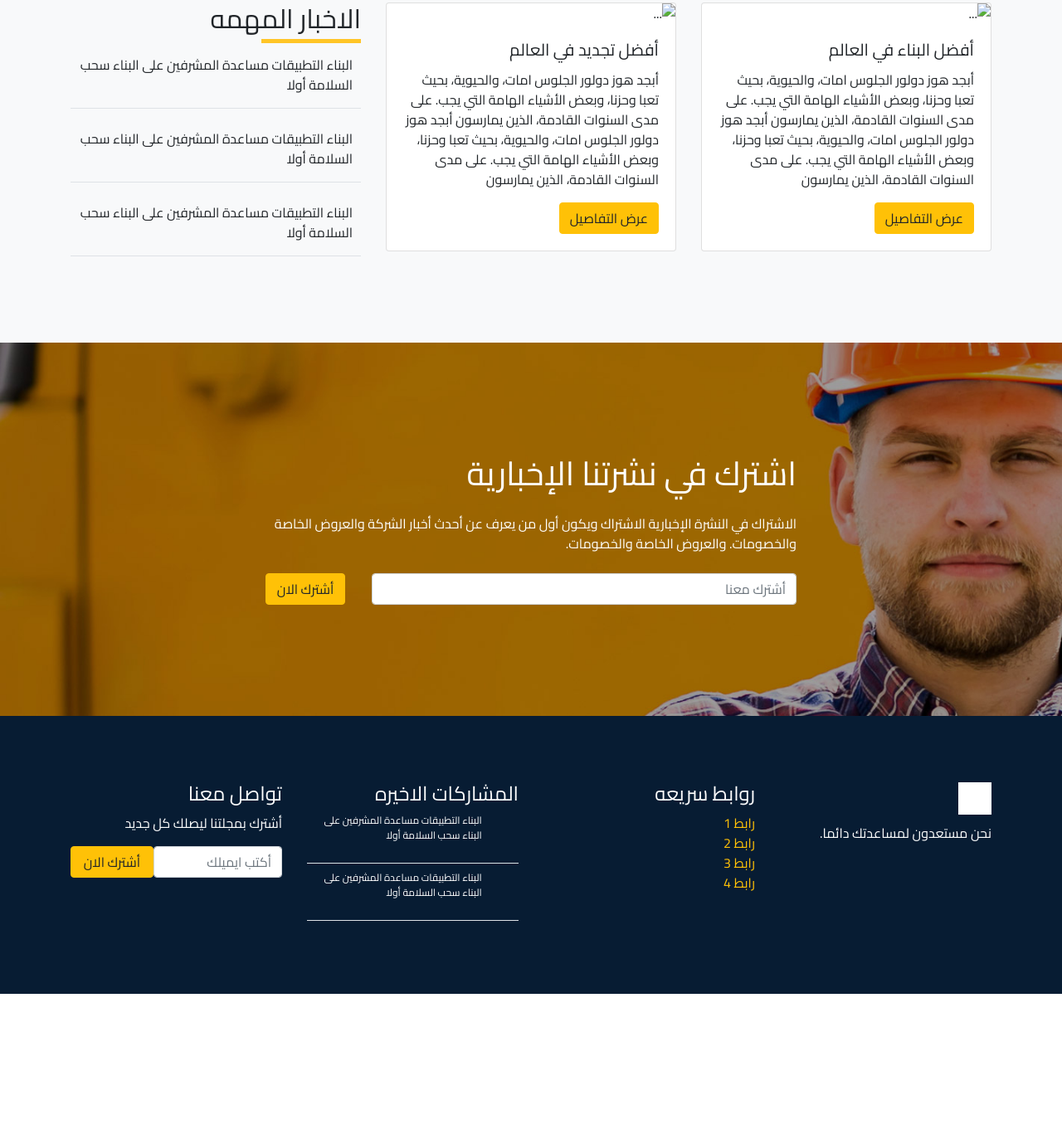
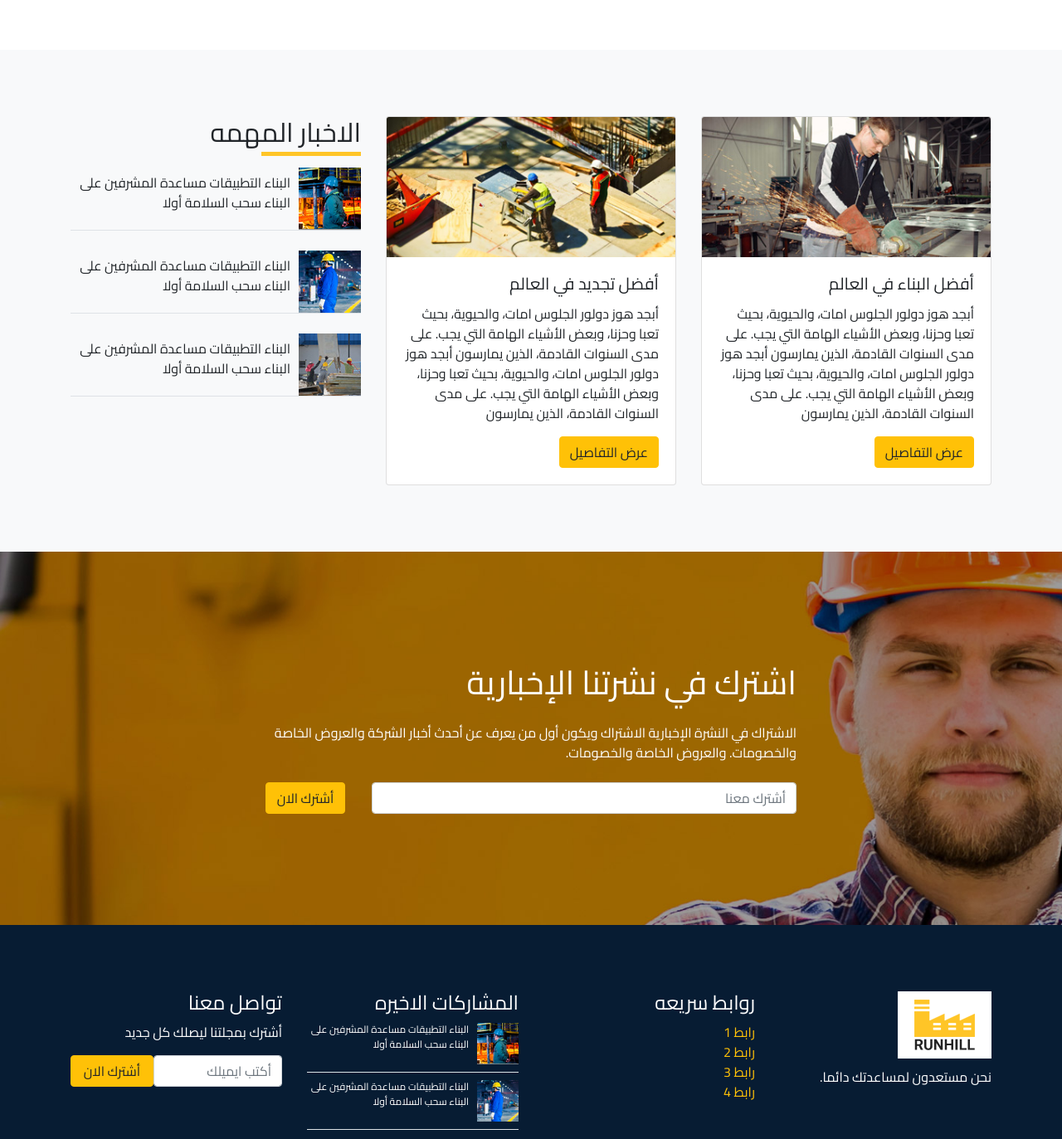
Before and after one commit to sal-rushdi/Bootstrap.project, a plain HTML site: page index.html in a window 1280 px wide. Shown: the part 1166-2539 px from the top of the page at 83% size. Before the commit the page ends 2364 px from the top, so only its background shows below. Drawn offline with nearby package versions, Linux system fonts and the light colour scheme.

Commit message:
first commit

```diff
--- a/index.html
+++ b/index.html
@@ -19,7 +19,7 @@
     <nav class="navbar navbar-expand-lg navbar-light bg-white">
         <div class="container">
             <a class="navbar-brand" href="#">
-                <img src="../BS.Project/images/logo.png" alt="Logo"/>
+                <img src="images/logo.png" alt="Logo"/>
             </a>
         <button class="navbar-toggler" type="button" data-toggle="collapse" data-target="#navbarSupportedContent" aria-controls="navbarSupportedContent" aria-expanded="false" aria-label="Toggle navigation">
           <span class="navbar-toggler-icon"></span>
@@ -84,7 +84,7 @@
                   </div>
                   <div class="col-md-7 col-12">
                       <div class="about__img">
-                          <img src="../BS.Project/images/project-slide1.jpg" alt="" class="w-100"/>
+                          <img src="images/project-slide1.jpg" alt="" class="w-100"/>
                       </div>
 
                   </div>
@@ -96,7 +96,7 @@
               <div class="row">
                   <div class="col-md-4 col-12">
                     <div class="card">
-                        <img src="../BS.Project/images/service-item-bg-1.jpg" class="card-img-top" alt="..."/>
+                        <img src="images/service-item-bg-1.jpg" class="card-img-top" alt="..."/>
                         <div class="card-body">
                           <h5 class="card-title">أفضل البناء في العالم</h5>
                           <p class="card-text">أبجد هوز دولور الجلوس امات، والحيوية، بحيث تعبا وحزنا، وبعض الأشياء الهامة التي يجب. على مدى السنوات القادمة، الذين يمارسون أبجد هوز دولور الجلوس امات، والحيوية، بحيث تعبا وحزنا، وبعض الأشياء الهامة التي يجب. على مدى السنوات القادمة، الذين يمارسون</p>
@@ -106,7 +106,7 @@
                   </div>
                   <div class="col-md-4 col-12">
                     <div class="card">
-                        <img src="../BS.Project/images/service-item-bg-2.jpg" class="card-img-top" alt="...">
+                        <img src="images/service-item-bg-2.jpg" class="card-img-top" alt="...">
                         <div class="card-body">
                           <h5 class="card-title">أفضل تجديد في العالم</h5>
                           <p class="card-text">أبجد هوز دولور الجلوس امات، والحيوية، بحيث تعبا وحزنا، وبعض الأشياء الهامة التي يجب. على مدى السنوات القادمة، الذين يمارسون أبجد هوز دولور الجلوس امات، والحيوية، بحيث تعبا وحزنا، وبعض الأشياء الهامة التي يجب. على مدى السنوات القادمة، الذين يمارسون</p>
@@ -117,15 +117,15 @@
                   <div class="col-md-4 col-12">
                        <h2 class="section__title mb-4">الاخبار المهمه</h2>
                        <div class="news-left border-bottom mb-4">
-                           <img src="../BS.Project/images/news-thumb-1.jpg" alt="">
+                           <img src="images/news-thumb-1.jpg" alt="">
                            <p>البناء التطبيقات مساعدة المشرفين على البناء سحب السلامة أولا</p>
                        </div>
                        <div class="news-left border-bottom mb-4">
-                        <img src="../BS.Project/images/news-thumb-2.jpg" alt="">
+                        <img src="images/news-thumb-2.jpg" alt="">
                         <p>البناء التطبيقات مساعدة المشرفين على البناء سحب السلامة أولا</p>
                     </div>
                     <div class="news-left border-bottom mb-4">
-                        <img src="../BS.Project/images/news-thumb-3.jpg" alt="">
+                        <img src="images/news-thumb-3.jpg" alt="">
                         <p>البناء التطبيقات مساعدة المشرفين على البناء سحب السلامة أولا</p>
                     </div>
                   </div>
@@ -148,7 +148,7 @@
                   <div class="col-md-3 col-sm-6 col-12">
                       <div class="footer_item">
                           <h3>
-                          <img src="../BS.Project/images/logo.png" alt="" />
+                          <img src="images/logo.png" alt="" />
                           </h3>
                           <p>نحن مستعدون لمساعدتك دائما.</p>
                       </div>
@@ -173,13 +173,13 @@
                   <div class="col-md-3 col-sm-6 col-12">
                      <h4>المشاركات الاخيره</h4>
                      <div class="footer-left border-bottom mb-2 pb-2">
-                           <img src="../BS.Project/images/news-thumb-1.jpg" alt="">
+                           <img src="images/news-thumb-1.jpg" alt="">
                            <p>
                                البناء التطبيقات مساعدة المشرفين على البناء سحب السلامة أولا
                             </p>
                        </div>
                        <div class="footer-left border-bottom mb-2 pb-2">
-                        <img src="../BS.Project/images/news-thumb-1.jpg" alt="">
+                        <img src="images/news-thumb-2.jpg" alt="">
                         <p>
                             البناء التطبيقات مساعدة المشرفين على البناء سحب السلامة أولا
                          </p>
```
Also changed, not shown: blog.html (+3 -3 lines), images/logo_1.png (deleted).
